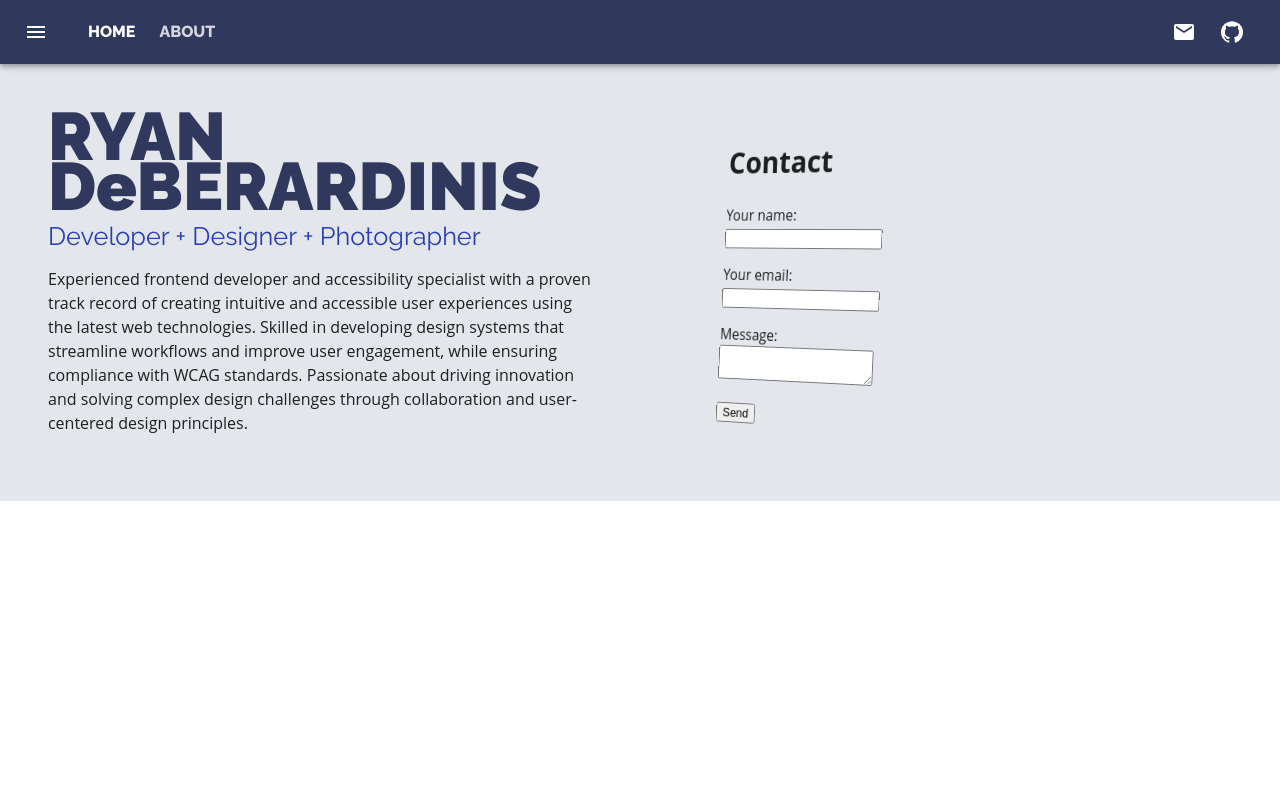
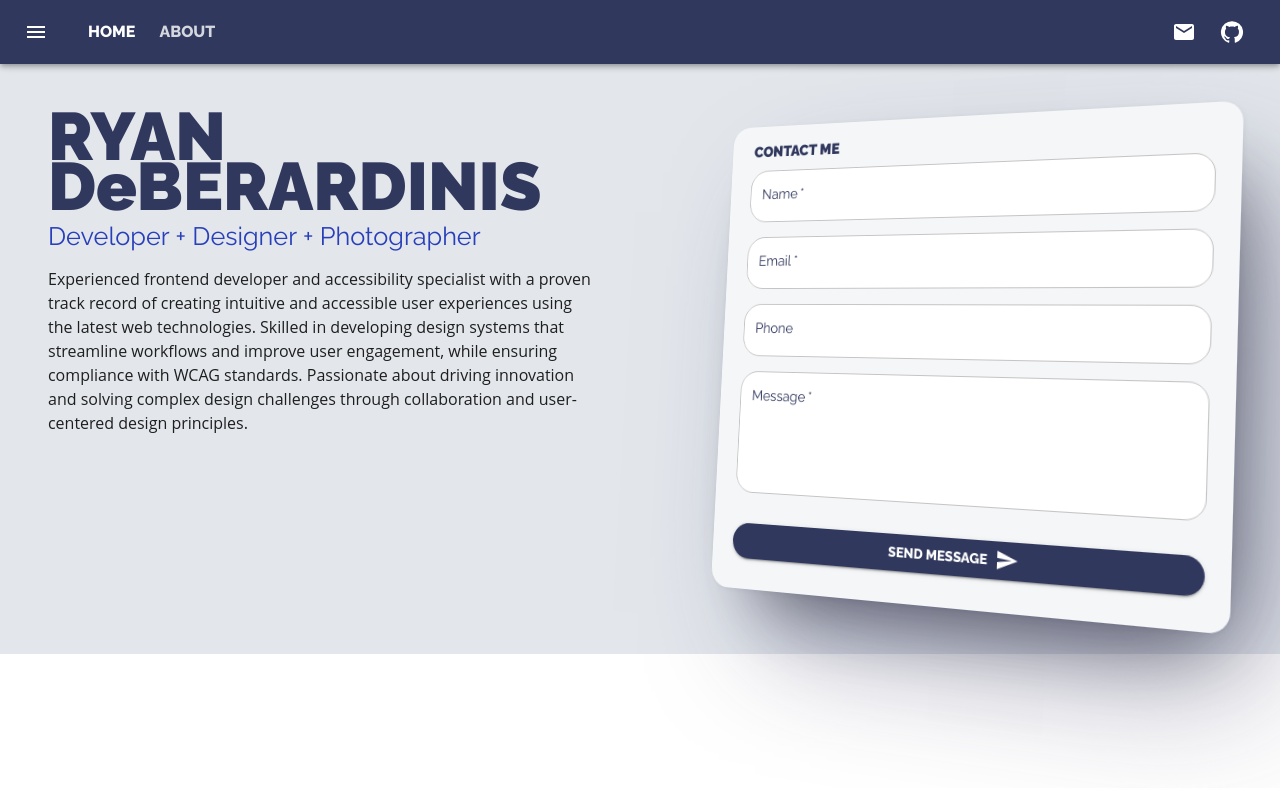
Before and after one commit to rdeber/ryandeberardinis.com, a Gatsby site: page / in a window 1280 px wide. Built offline with nearby package versions, Linux system fonts and the light colour scheme; Gatsby itself is replaced by a stand-in of ours.

Commit message:
Testing form submit

```diff
--- a/src/components/ContactForm.tsx
+++ b/src/components/ContactForm.tsx
@@ -1,7 +1,105 @@
-import React from 'react'
-import { navigate } from 'gatsby-link'
+import * as React from 'react';
+import AppBar from '@mui/material/AppBar';
+import Box from '@mui/material/Box';
+import Toolbar from '@mui/material/Toolbar';
+import Typography from '@mui/material/Typography';
+import Button from '@mui/material/Button';
+import IconButton from '@mui/material/IconButton';
+import MenuIcon from '@mui/icons-material/Menu';
+import { Link, navigate } from 'gatsby';
+import { styled } from '@mui/material/styles';
+import Tooltip from '@mui/material/Tooltip';
+import Avatar from '@mui/material/Avatar';
+import MailIcon from '@mui/icons-material/Mail';
+import { CodeRounded, GitHub, Send } from '@mui/icons-material';
+import { Paper, TextField } from '@mui/material';
+import { theme } from '../utils/theme';
 
-function encode(data: { [x: string]: string | number | boolean; "form-name"?: any }) {
+const StyledFormWrap = styled(Paper)`
+
+`
+
+const StyledFormContainer = styled(Paper)`
+  background-color: #f5f6f8;
+  padding: 1rem 1.5rem;
+  box-shadow: 0 30px 60px -12px rgba(50,50,93,0.25),
+              0 18px 36px -18px rgba(0,0,0,0.3);
+  will-change: transform;
+
+  ${props => props.theme.breakpoints.up("md")} {
+    box-shadow: 1px 1px 5px 0 rgba(26,26,67,.05),
+                39px 62.5px 125px -25px rgba(50,50,93,.5),
+                23.4px 37.5px 75px -37.5px rgba(0,0,0,.6);
+  }
+  &:focus-within {
+
+  }
+  form {
+    margin-top: 0;
+  }
+
+  form > fieldset {
+    border: none;
+    padding: 0;
+    margin: 0;
+  }
+
+  form > fieldset > legend {
+    font-family: 'Raleway';
+    font-size: 1rem;
+    color: #656d97;
+    text-transform: uppercase;
+    font-weight: 900;
+    color: ${theme.palette.primary.main};
+  }
+
+  label {
+    font-family: 'Raleway';
+    font-weight: 400;
+    font-size: .95rem;
+    color: ${theme.palette.primary.main};
+  }
+
+  .MuiFormControl-root {
+    margin: .5rem 0;
+  }
+
+  .MuiInputBase-root {
+    background-color: #fff;
+    // box-shadow: 0 2px 5px -1px rgba(50,50,93,0.25),
+                  //  0 1px 3px -1px rgba(0,0,0,0.3);
+    transition: all .15s ease;
+
+    &:hover,
+    &:focus-visible {
+      box-shadow: 0 6px 12px -2px rgba(50,50,93,0.25),
+                  0 3px 7px -3px rgba(0,0,0,0.3);
+
+      // .MuiOutlinedInput-notchedOutline {
+      //   border-color: ${theme.palette.secondary.main};
+      // }
+    }
+  }
+
+  textarea {
+    min-height: 6rem
+  }
+
+  // &:focus-within {
+  //   transform: perspective(3190px) rotateY(0) rotateX(0) rotate(0);
+  // }
+`;
+
+const StyledFormMessage = styled(TextField)`
+  width: 100%
+`;
+
+const StyledButton = styled(Button)`
+  font-family: 'Raleway';
+  font-weight: 800;
+`;
+
+function encode(data: any) {
   return Object.keys(data)
     .map((key) => encodeURIComponent(key) + '=' + encodeURIComponent(data[key]))
     .join('&')
@@ -10,11 +108,11 @@ function encode(data: { [x: string]: string | number | boolean; "form-name"?: an
 export default function ContactForm() {
   const [state, setState] = React.useState({})
 
-  const handleChange = (e: { target: { name: any; value: any } }) => {
+  const handleChange = (e: any) => {
     setState({ ...state, [e.target.name]: e.target.value })
   }
 
-  const handleSubmit = (e: { preventDefault: () => void; target: any }) => {
+  const handleSubmit = (e: any) => {
     e.preventDefault()
     const form = e.target
     fetch('/', {
@@ -30,48 +128,73 @@ export default function ContactForm() {
   }
 
   return (
-    <>
-      <h1>Contact</h1>
-      <form
+    <StyledFormContainer>
+      <Box
+        component="form"
         name="contact"
         method="post"
         action="/thanks/"
         data-netlify="true"
         data-netlify-honeypot="bot-field"
         onSubmit={handleSubmit}
+        sx={{ mt: 1 }}
       >
-        {/* The `form-name` hidden field is required to support form submissions without JavaScript */}
         <input type="hidden" name="form-name" value="contact" />
-        <p hidden>
-          <label>
-            Don’t fill this out: <input name="bot-field" onChange={handleChange} />
-          </label>
-        </p>
-        <p>
-          <label>
-            Your name:
-            <br />
-            <input type="text" name="name" onChange={handleChange} />
-          </label>
-        </p>
-        <p>
-          <label>
-            Your email:
-            <br />
-            <input type="email" name="email" onChange={handleChange} />
-          </label>
-        </p>
-        <p>
-          <label>
-            Message:
-            <br />
-            <textarea name="message" onChange={handleChange} />
-          </label>
-        </p>
-        <p>
-          <button type="submit">Send</button>
-        </p>
-      </form>
-    </>
-  )
+        <fieldset>
+          <legend>Contact Me</legend>
+          <TextField
+            margin="normal"
+            required
+            fullWidth
+            id="name"
+            label="Name"
+            name="name"
+            autoComplete="name"
+          />
+          <TextField
+            margin="normal"
+            required
+            fullWidth
+            id="email"
+            label="Email"
+            name="email"
+            autoComplete="email"
+          />
+          <TextField
+            margin="normal"
+            fullWidth
+            name="phone"
+            label="Phone"
+            type="phone"
+            id="phone"
+            autoComplete="tel"
+          />
+          <StyledFormMessage
+            margin="normal"
+            id="message"
+            label="Message"
+            multiline
+            required
+          />
+          <StyledButton
+            type="submit"
+            fullWidth
+            variant="contained"
+            sx={{ mt: 3, mb: 2 }}
+          // // @ts-expect-error
+          // component={motion.button}
+          // variants={childVariants}
+          // whileHover={{
+          //   scale: 1.2,
+          //   transition: { duration: 0.3 }
+          // }}
+          // whileTap={{ scale: 0.9 }}
+          >
+            Send Message
+            <Send sx={{ ml: 1 }} />
+          </StyledButton>
+        </fieldset>
+      </Box>
+    </StyledFormContainer>
+  );
 }
```
